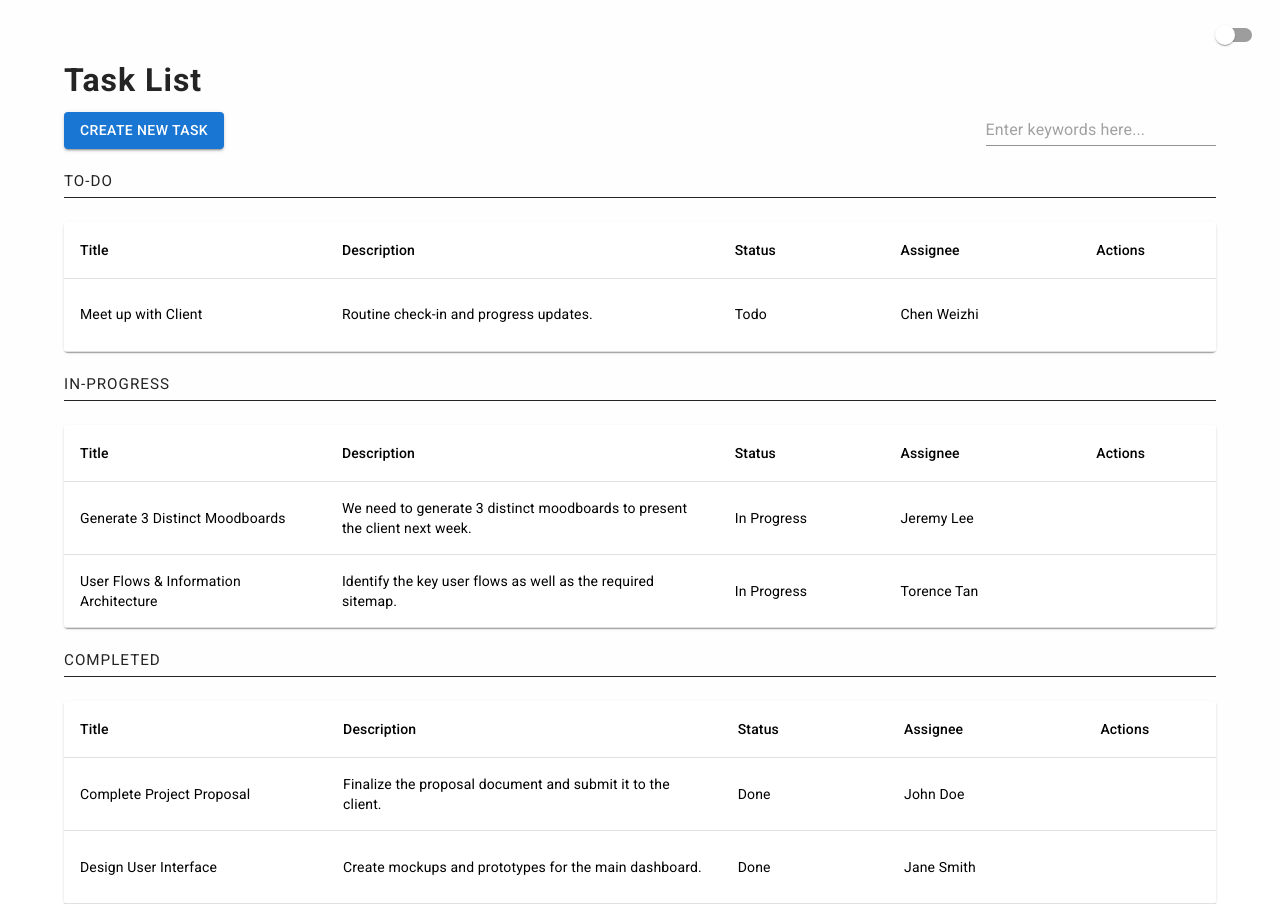
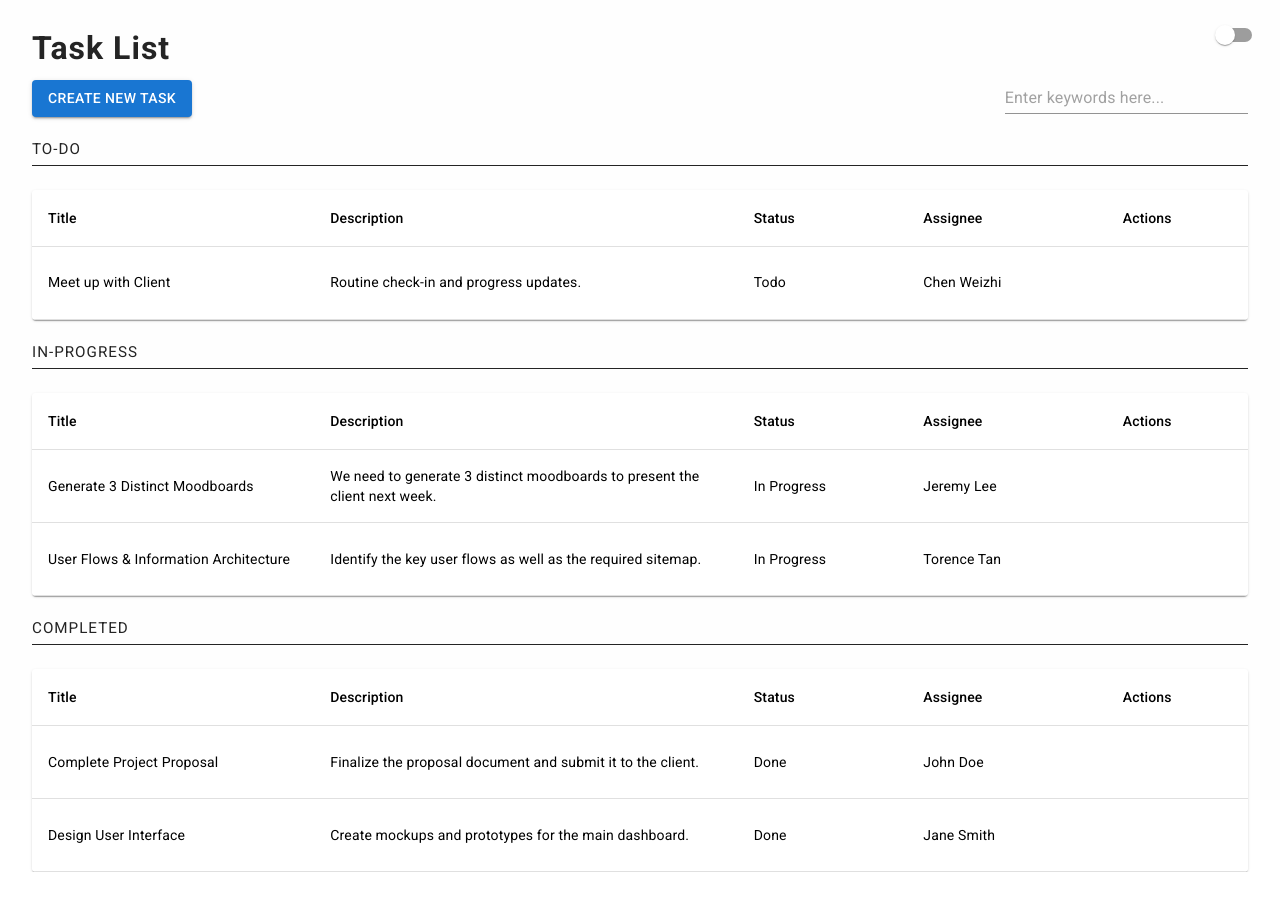
Before and after one commit to d2d-weizhi/project-flow, a React (Vite) app: page / in a window 1280 px wide. After the commit the page ends 872 px from the top, so only its background shows below. Built offline with nearby package versions, Linux system fonts and the light colour scheme; some icons are missing.

Commit message:
Adjusting the margin/paddings

```diff
--- a/src/App.tsx
+++ b/src/App.tsx
@@ -42,7 +42,7 @@ function App() {
   return (
     <ThemeProvider theme={theme === "light" ? lightTheme : darkTheme}>
       <CssBaseline />
-      <div className={`w-screen h-screen p-16 min-w-[360px] ${theme}-theme`}>
+      <div className={`w-screen h-screen p-16 sm:p-8 min-w-[360px] ${theme}-theme`}>
         <div style={{ position: 'fixed', top: 16, right: 16 }}>
           <Switch checked={theme === 'dark'} onChange={toggleTheme} />
         </div>
```
